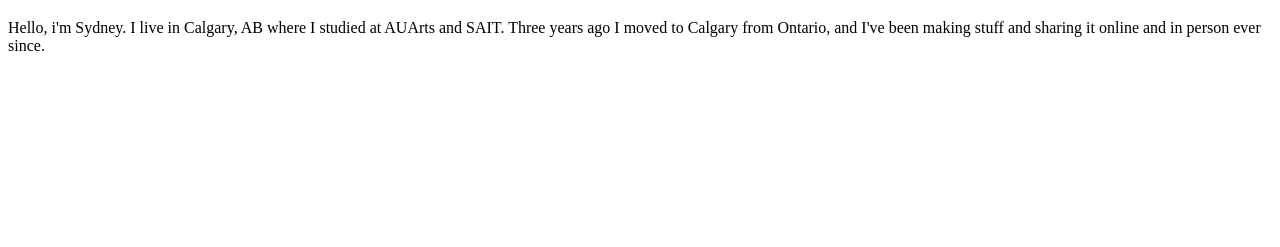
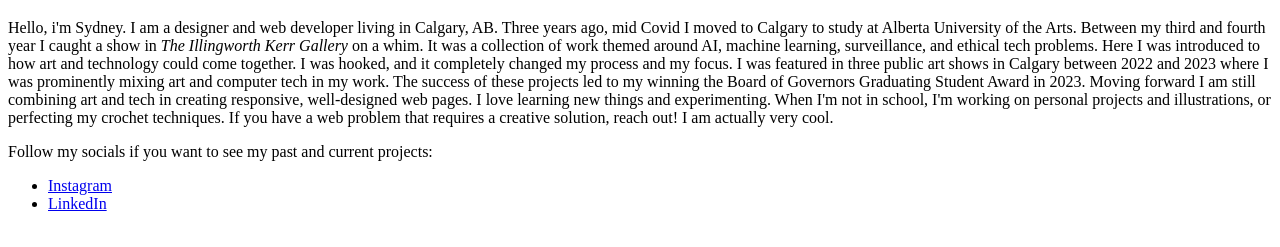
Before and after one commit to sydneyYYC/cpnt260-a1, a plain HTML site: page index.html in a window 1280 px wide. Shown: the part 61-308 px from the top of the page. Drawn offline with Linux system fonts and the light colour scheme.

Commit message:
changed text slightly

```diff
--- a/index.html
+++ b/index.html
@@ -10,8 +10,21 @@
   <body>
     <h1> About Me</h1>
     <p>
-      Hello, i'm Sydney. I live in Calgary, AB where I studied at AUArts and SAIT. Three years ago I moved to Calgary from Ontario, and I've been making stuff and sharing it online and in person ever since.
+      Hello, i'm Sydney. I am a designer and web developer living in Calgary, AB.
+      Three years ago, mid Covid I moved to Calgary to study at Alberta University of the Arts.
+      Between my third and fourth year I caught a show in <em>The Illingworth Kerr Gallery</em> on a whim. It was a collection of work themed around AI, machine learning, surveillance, and ethical tech problems. Here I was introduced to how art and technology could come together. I was hooked, and it completely changed my process and my focus.
+      I was featured in three public art shows in Calgary between 2022 and 2023 where I was prominently mixing art and computer tech in my work. The success of these projects led to my winning the Board of Governors Graduating Student Award in 2023.
 
+      Moving forward I am still combining art and tech in creating responsive, well-designed web pages. I love learning new things and experimenting. When I'm not in school, I'm working on personal projects and illustrations, or perfecting my crochet techniques.
+
+      If you have a web problem that requires a creative solution, reach out! I am actually very cool.
     </p>
+
+    <p>Follow my socials if you want to see my past and current projects:</p>
+    <ul>
+      <li><a href="https://www.instagram.com/bruce.goods/">Instagram</a> </li>
+      <li><a href="https://www.linkedin.com/in/sydney-bruce-807723279/">LinkedIn</a> </li>
+    </ul>
+
   </body>
 </html>
```
